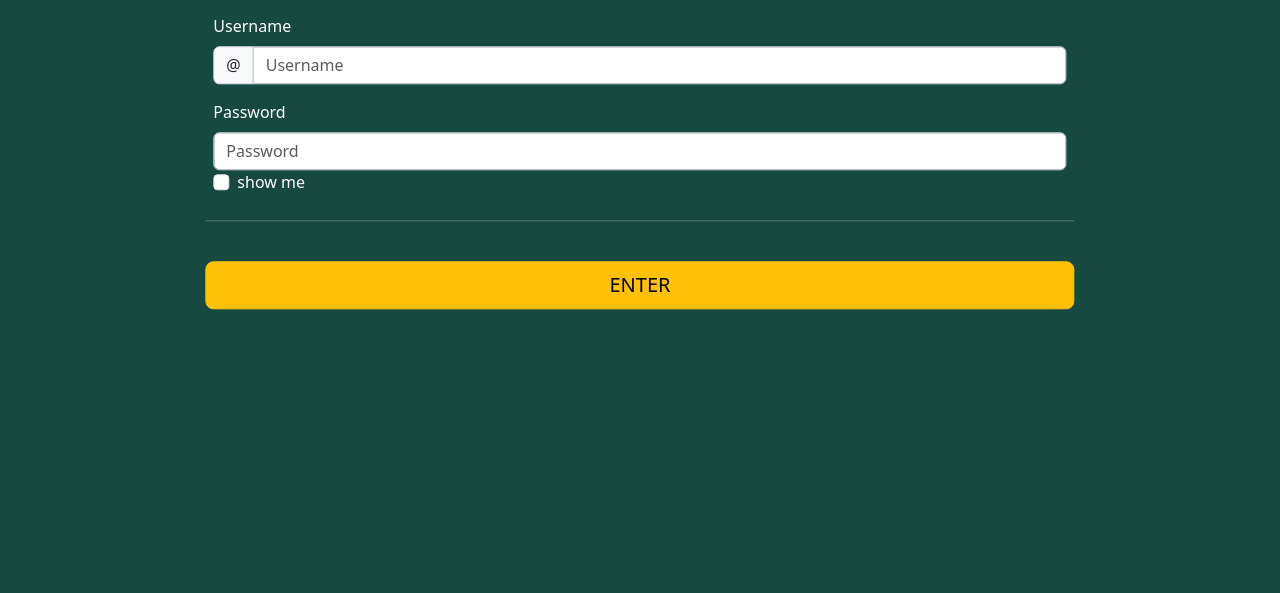
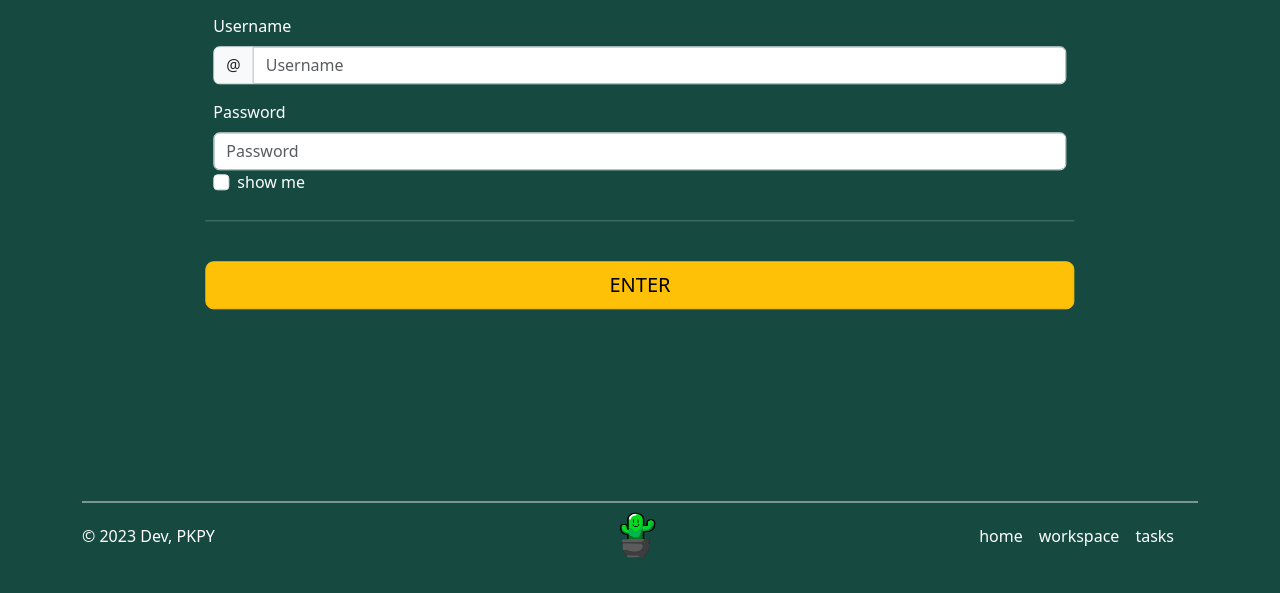
Before and after one commit to pksenpai/task-management-system, a Django app: page /login/ in a window 1280 px wide. Shown: the part 265-858 px from the top of the page. Before the commit the page ends 575 px from the top, so only its background shows below. Run offline with Django 4.2, Linux system fonts and the light colour scheme; some libraries are stand-ins or nearby versions.

Commit message:
[dev][template]: make a footer for some pages

```diff
--- a/tasks/templates/base.html
+++ b/tasks/templates/base.html
@@ -58,5 +58,23 @@
   <main>
     <div id="body">{% block body %}{% endblock %}</div>
   </main>
+  {% if footer %}
+  <div class="position-absolute container top-100 start-50 translate-middle">
+    <footer class="d-flex flex-wrap justify-content-between align-items-center py-2 my-4 border-top">
+      <p class="col-md-4 mb-0 text-white">© 2023 Dev, PKPY</p>
+
+      <a href="/" class="col-md-4 d-flex align-items-center justify-content-center mb-3 mb-md-0 me-md-auto link-body-emphasis text-decoration-none">
+        <img class="bi me-2" src="{% static 'images/tms-logo.png' %}" width="55" height="50" aria-label="Bootstrap"/>
+      </a>
+
+      <ul class="nav col-lg-auto ms-lg-auto me-3">
+        <li><a href="/" class="nav-link px-2 text-white">home</a></li>
+        <li><a href="/workspaces/" class="nav-link px-2 text-white">workspace</a></li>
+        <li><a href="/faqs" class="nav-link px-2 text-white">tasks</a></li>
+        </li>
+      </ul>
+    </footer>
+  </div>
+  {% endif %}
 </body>
 </html>
--- a/tasks/templates/home.html
+++ b/tasks/templates/home.html
@@ -4,7 +4,7 @@
 {% block title %} HOME {% endblock %}
 
 {% block body %}
-  <div>
+  <div class="pb-5 container">
     <div>
       <h1 class="position-absolute end-0 bottom-1 fw-bolder fw-italic" style="font-size: 500px; color: rgb(253, 220, 228);">
         TASK
--- a/tasks/templates/login.html
+++ b/tasks/templates/login.html
@@ -1,4 +1,5 @@
 {% extends "base.html" %}
+
 {% load static %}
 
 {% block title %} Login {% endblock %}
@@ -42,5 +43,5 @@
     </div>
   </div>
 </div>
-
 {% endblock %}
+{% block footer %}{% endblock %}
--- a/tasks/views.py
+++ b/tasks/views.py
@@ -36,8 +36,8 @@ def remove_task(request, slug): ...
 
 def signup(request):
     template = 'signup.html'
-    return render(request, template)
+    return render(request, template, {'footer': True})
 
 def login(request):
     template = 'login.html'
-    return render(request, template)
+    return render(request, template, {'footer': True})
```
Also changed, not shown: tasks/templates/footer.html (added, +21 -0 lines).
